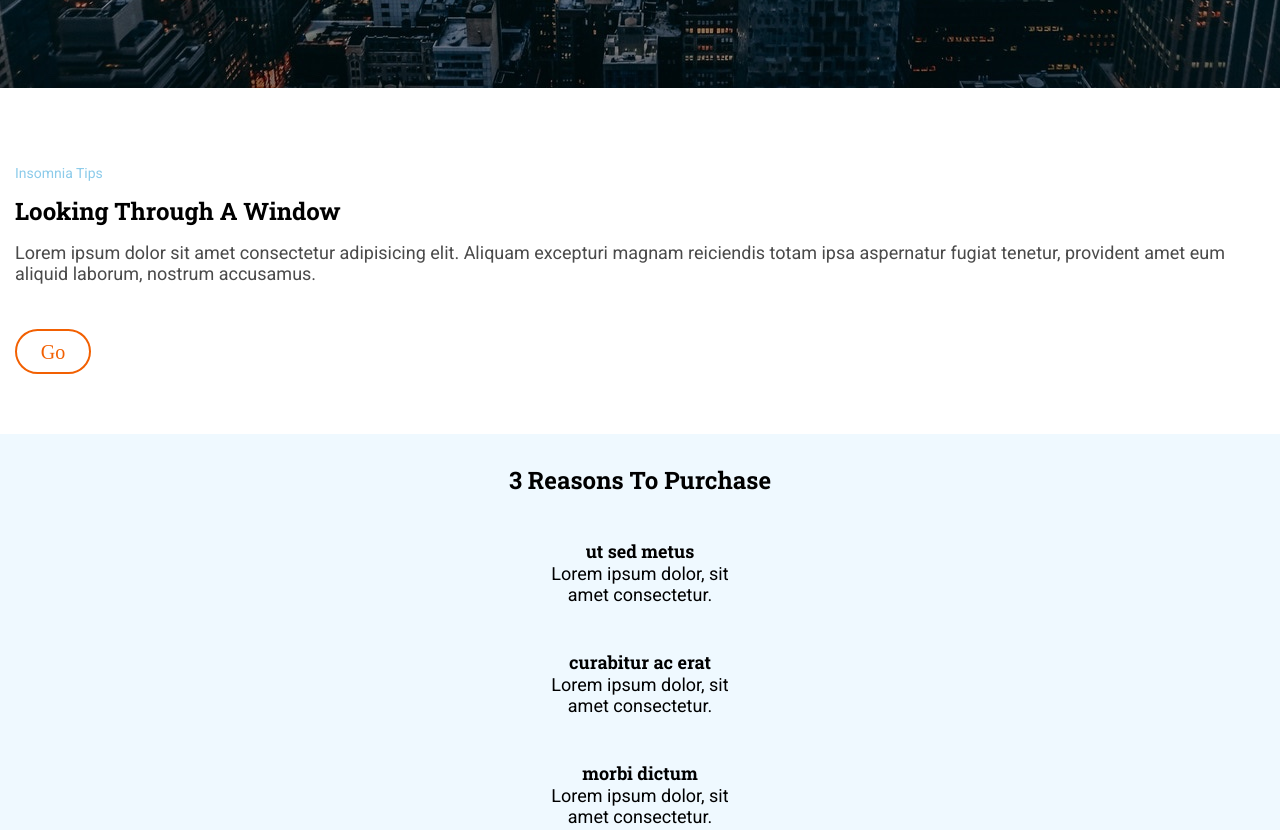
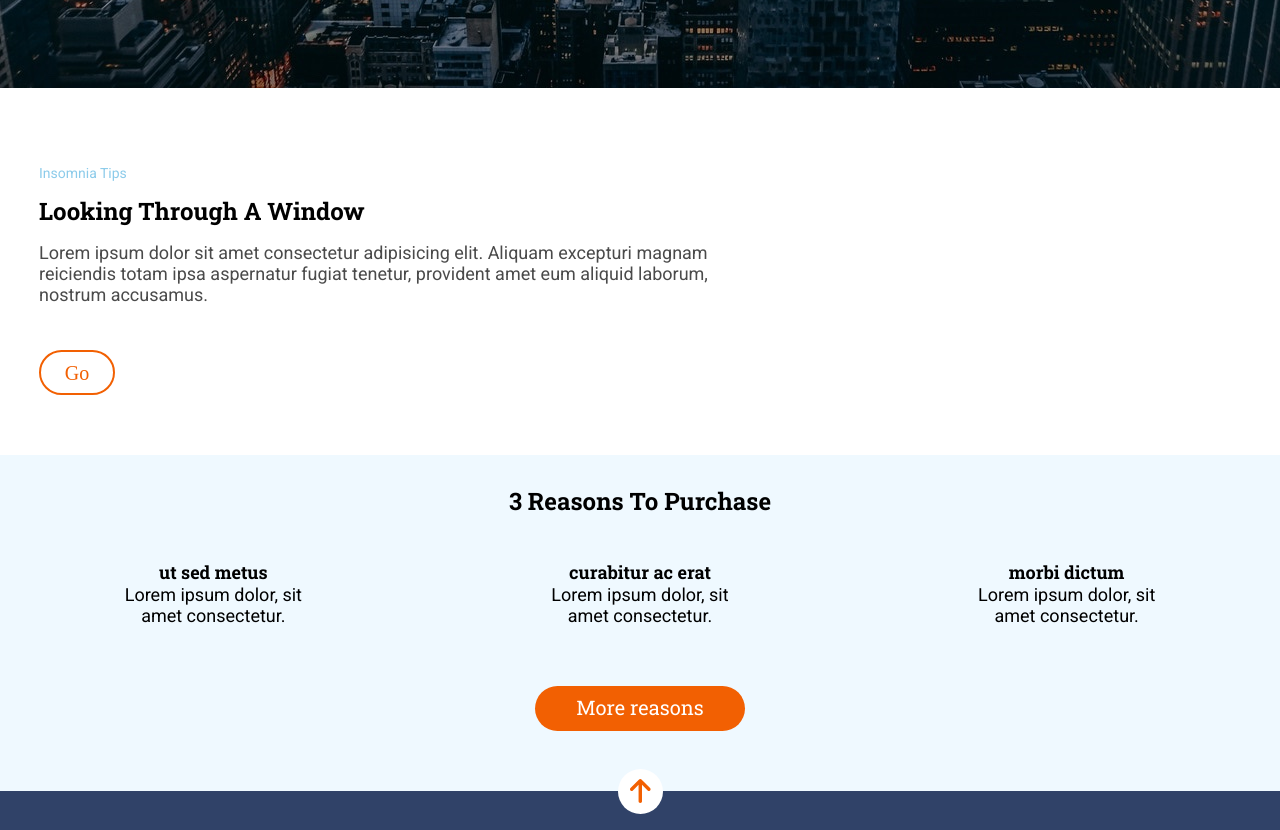
Before and after one commit to Adalab/modulo-1-evaluacion-final-Lorena999, a website: page docs/index.html in a window 1280 px wide. Shown: the part 680-1510 px from the top of the page. Drawn offline with Linux system fonts and the light colour scheme.

Commit message:
up mediaqueries

```diff
--- a/src/scss/layout/_main.scss
+++ b/src/scss/layout/_main.scss
@@ -47,6 +47,10 @@
   justify-content: center;
   line-height: 30px;
   margin: 15px;
+  @media all and (min-width: 768px) {
+    margin-left: 39px;
+    max-width: 730px;
+  }
 }
 .tips {
   height: 30px;
@@ -86,6 +90,16 @@
   display: grid;
   grid-template-columns: 1fr;
   grid-template-rows: 60px 1fr 1fr 1fr 165px;
+  @media all and (min-width: 768px) {
+    grid-template-columns: 1fr 1fr 1fr;
+    grid-template-rows: 60px 1fr 165px;
+    .reasons-title {
+      grid-column: span 3;
+    }
+    .button-more {
+      grid-column: span 3;
+    }
+  }
 }
 .reasons-title {
   justify-self: center;
```
Also changed, not shown: docs/assets/css/main.css.
